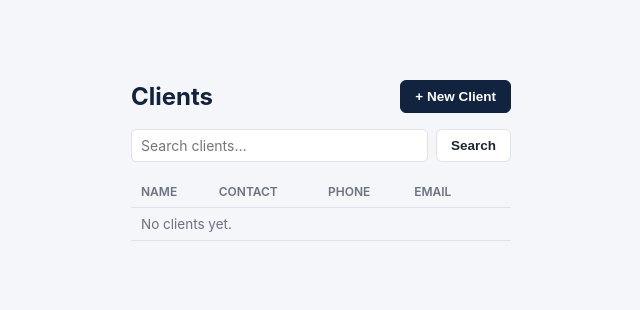
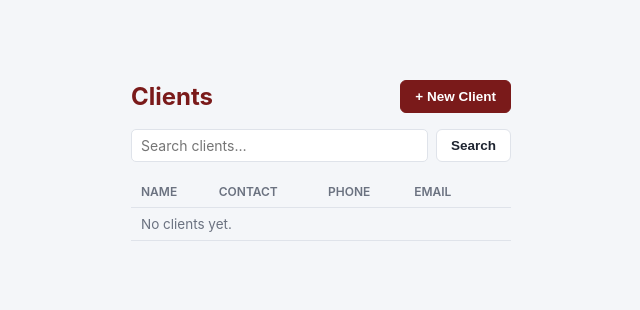
Before and after one commit to ocortezsouthern/scfp-app, a Python web app: template templates/clients.html in a window 1280 px wide. Shown: the top 310 px of the page, without its empty margins (319-959 px from the left). Run offline with Jinja, Linux system fonts and the light colour scheme; the template is opened without the code that fills it, so the values that code supplies are empty.

Commit message:
Switch theme color from navy blue to red

```diff
--- a/static/style.css
+++ b/static/style.css
@@ -1,6 +1,6 @@
 :root {
-  --navy: #12233f;
-  --navy-light: #1c3560;
+  --navy: #7a1a1a;
+  --navy-light: #9c2a24;
   --accent: #c0392b;
   --bg: #f4f6f9;
   --border: #dfe3ea;
```
